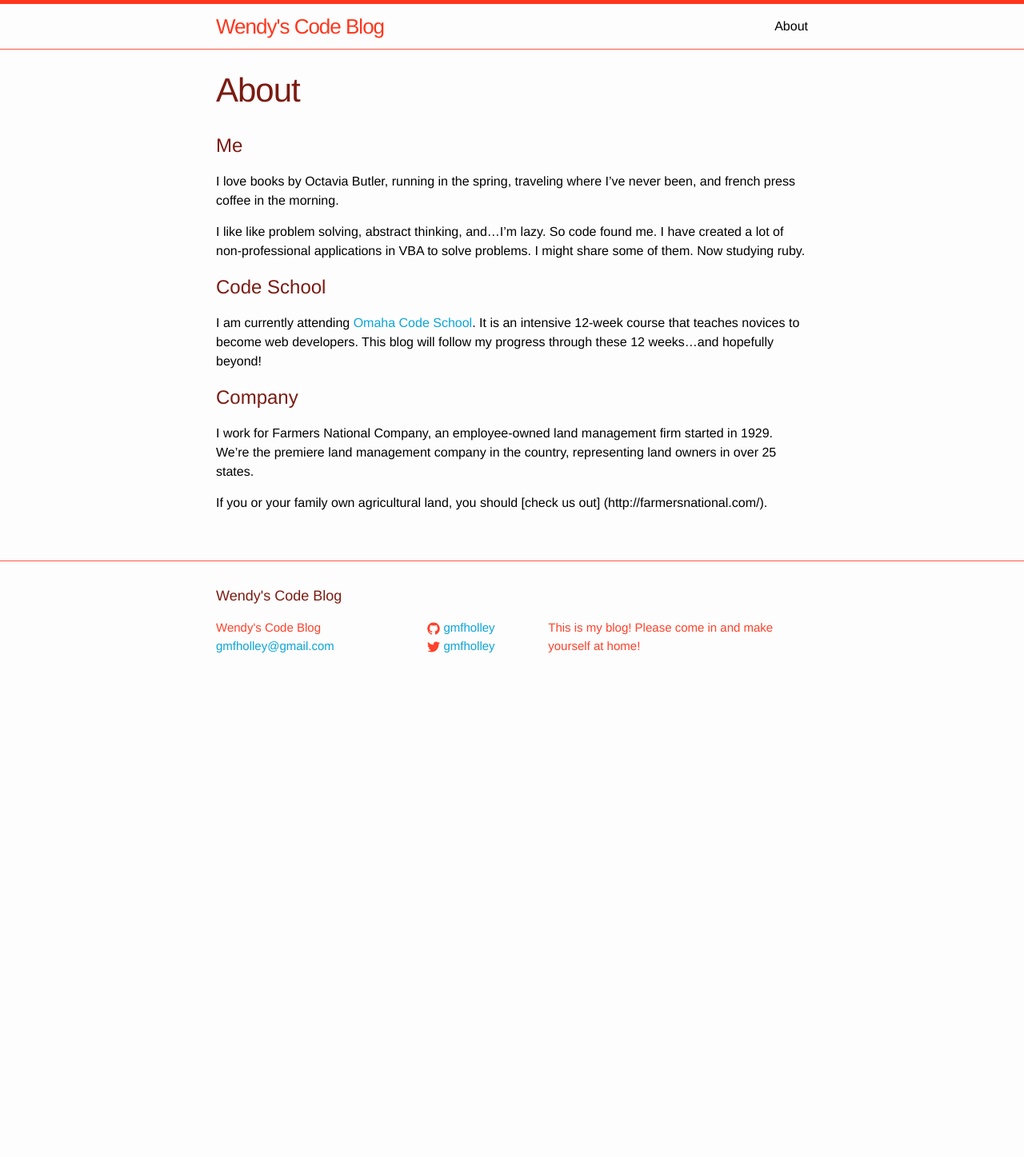
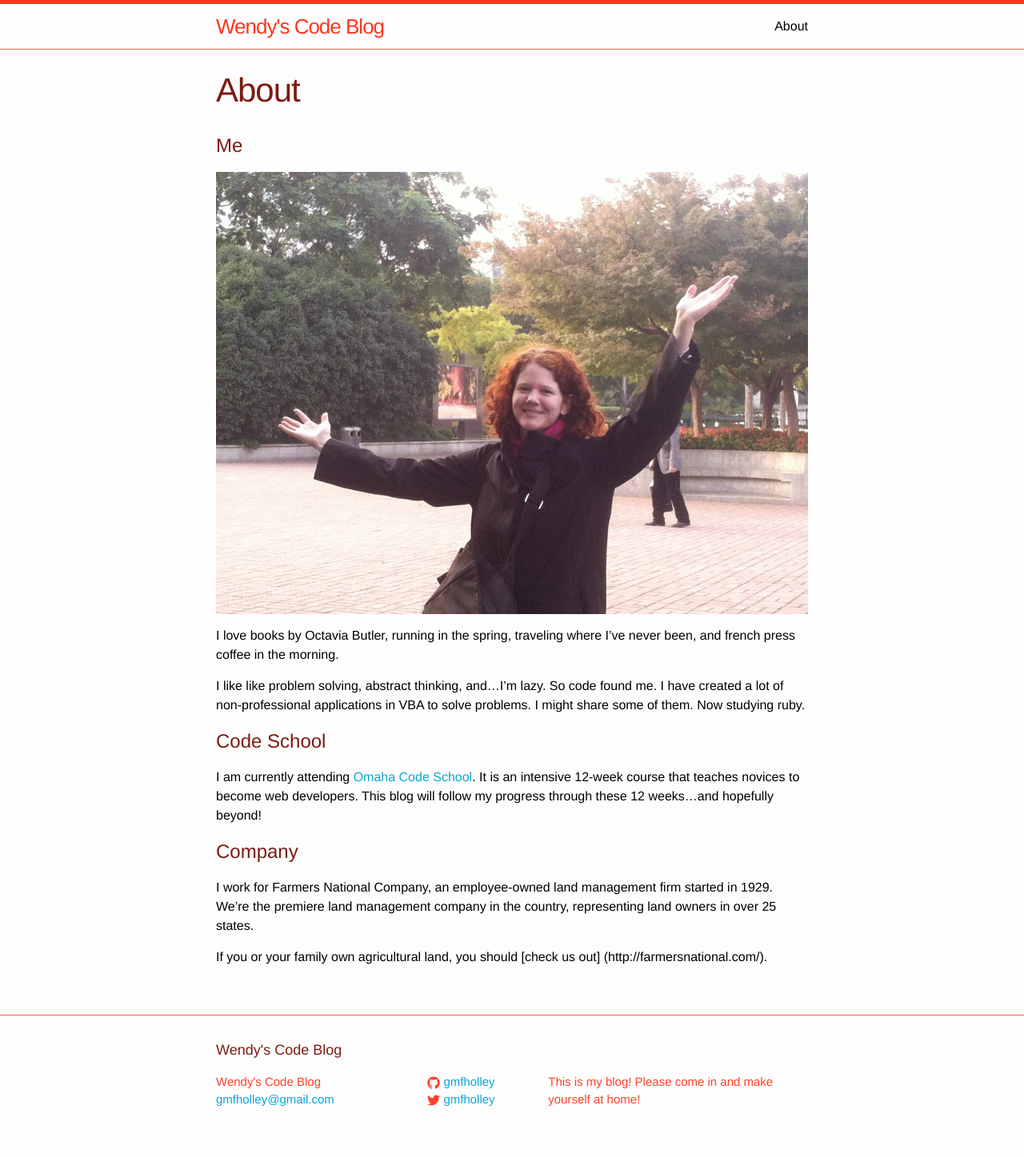
Before and after one commit to Gmfholley/Gmfholley, a Jekyll site: the page built from about.md, in a window 1280 px wide. Shown: the whole page at 80% size. Built offline with Jekyll 4.4.1, drawn with Linux system fonts in a browser that asks for light colours; Markdown is read by kramdown in place of the engine named in the settings; before the commit the page ends 900 px from its top, so only the background shows below that.

Commit message:
Adds picture to about page

```diff
--- a/about.md
+++ b/about.md
@@ -5,6 +5,8 @@ permalink: /about/
 ---
 
 #Me
+
+<p style="text-align: center;"><img src="/assets/about.jpg" alt="Welcome!  This is me"></p>
 
 I love books by Octavia Butler, running in the spring, traveling where I've never been, and french press coffee in the morning.
 
```
Also changed, not shown: assets/about.JPG (added).
